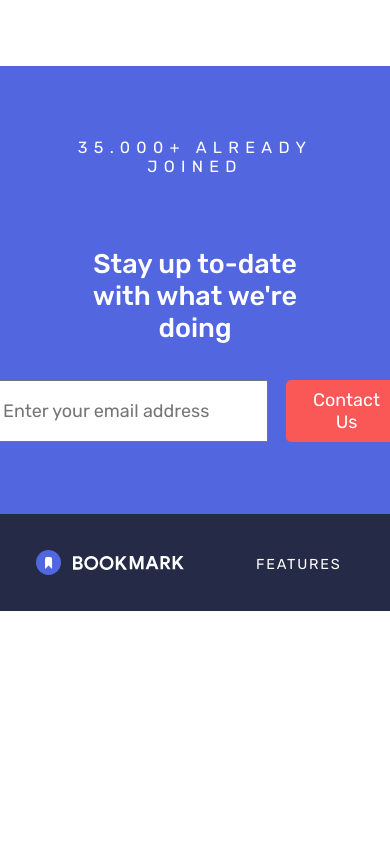
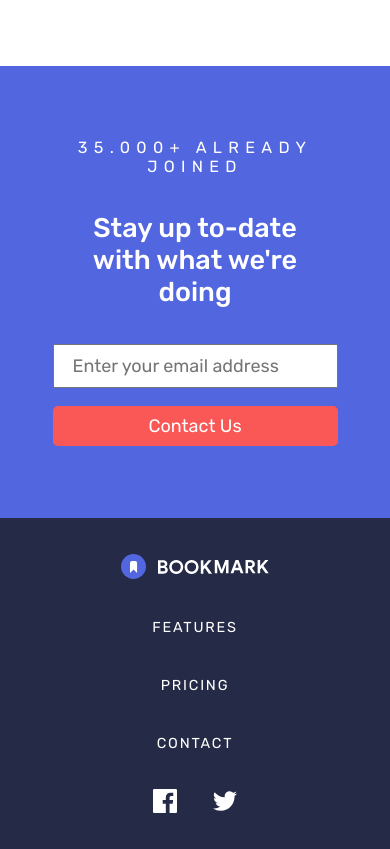
Before and after one commit to kaya70875/bookmark-landing-page-react, a React (Vite) app in the folder bookmark-landing-page/: page / in a window 390 px wide. Shown: the part 4140-4989 px from the top of the page. Before the commit the page ends 4751 px from the top, so only its background shows below. Built offline with nearby package versions, Linux system fonts and the light colour scheme.

Commit message:
adding column design for footer section

```diff
--- a/bookmark-landing-page/src/components/_Footer.scss
+++ b/bookmark-landing-page/src/components/_Footer.scss
@@ -86,3 +86,35 @@
         letter-spacing: .1rem;
     }
 }
+
+@media (max-width : 768px) {
+    .footer-header {
+        gap : 2rem;
+
+        h2 {
+            text-align: center;
+        }
+    }
+
+    .contact-wrapper {
+        flex-direction: column;
+    }
+
+    .footer-wrapper {
+        flex-direction: column;
+    }
+
+    .footer-list {
+        flex-direction: column;
+        gap : 2rem;
+    }
+
+    .footer-logo-side {
+        flex-direction: column;
+        gap : 2rem;
+    }
+
+    .footer-socials-side {
+        margin-top: 2em;
+    }
+}
```
